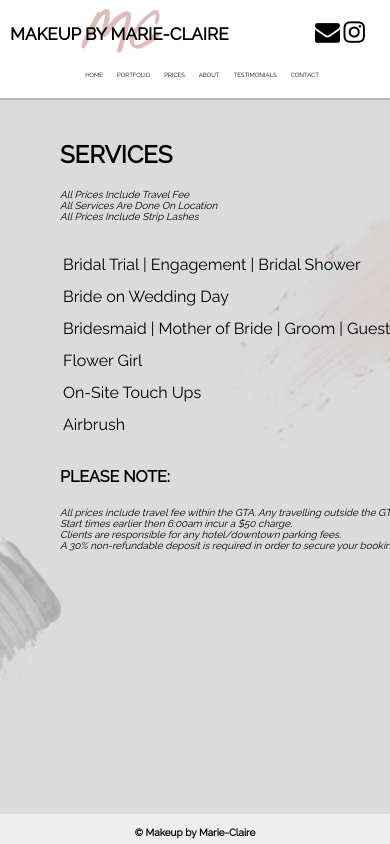
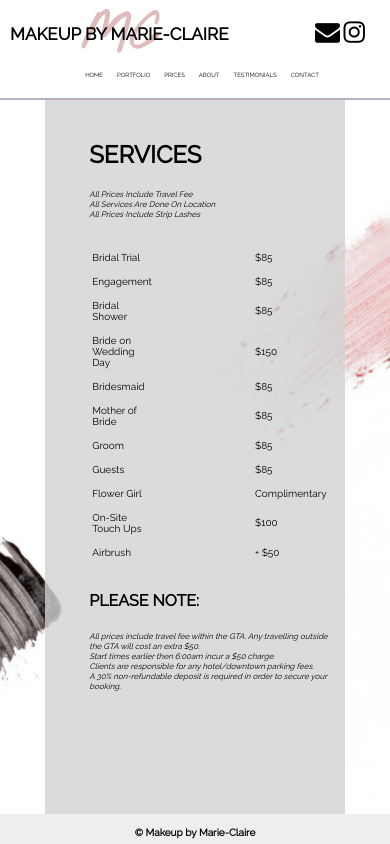
Before and after one commit to liaforg/MC-Website, a PHP site: page /prices.html in a window 390 px wide. Run offline with PHP 8.4, Linux system fonts and the light colour scheme; some web fonts are replaced.

Commit message:
price repsonsive

```diff
--- a/prices.html
+++ b/prices.html
@@ -51,7 +51,15 @@
 <!-- TABLE -->
       <table class="price-table" style="width:100%">
         <tr>
-          <td>Bridal Trial | Engagement | Bridal Shower</td>
+          <td>Bridal Trial</td>
+          <td class="one">$85</td>
+        </tr>
+        <tr>
+          <td>Engagement</td>
+          <td class="one">$85</td>
+        </tr>
+        <tr>
+          <td>Bridal Shower</td>
           <td class="one">$85</td>
         </tr>
         <tr>
@@ -59,7 +67,19 @@
           <td>$150</td>
         </tr>
         <tr>
-          <td>Bridesmaid | Mother of Bride | Groom | Guests </td>
+          <td>Bridesmaid</td>
+          <td>$85</td>
+        </tr>
+        <tr>
+          <td>Mother of Bride</td>
+          <td>$85</td>
+        </tr>
+        <tr>
+          <td>Groom</td>
+          <td>$85</td>
+        </tr>
+        <tr>
+          <td>Guests </td>
           <td>$85</td>
         </tr>
         <tr>
--- a/responsive.css
+++ b/responsive.css
@@ -98,6 +98,39 @@
     left: 18px;
     bottom: 0;
     right: 0;
+  }
+  /*PRICES*/
+  .grey-box3{
+    width: 300px;
+  }
+
+  .prices {
+    position: absolute;
+    margin: auto;
+    margin-top: 100px;
+  }
+
+  .cost {
+    font-family: 'Raleway', sans-serif;
+    font-size: 10x;
+    padding-top: 20px;
+    width: 80%;
+    text-align: left;
+    margin: auto;
+    height: 700px;
+    color: black;
+    text-shadow: 1px 1px #grey;
+  }
+
+  .service {
+    font-size: 8px;
+    width: 250px;
+  }
+
+  td {
+    width: 90%;
+    padding-right: 100px;
+    font-size: 10px;
   }
 }
 
--- a/styles.css
+++ b/styles.css
@@ -522,6 +522,8 @@ span.fa.fa-instagram:hover {
   right: 0;
   background-color: rgba(211,211,211, 0.8);
   overflow: hidden;
+  overflow-y: scroll;
+  overflow-x: hidden;
 }
 
 .prices {
```
Also changed, not shown: other parts of responsive.css (+65 -13 lines).
